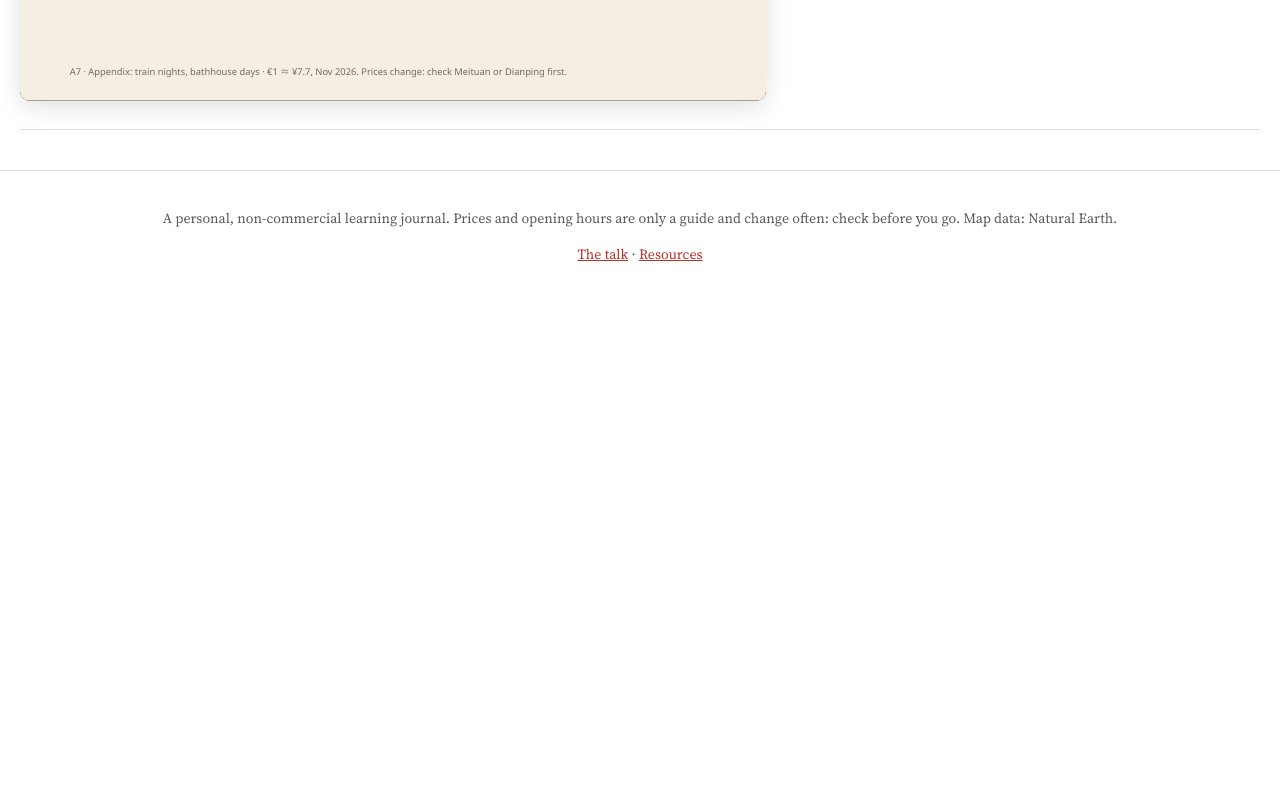
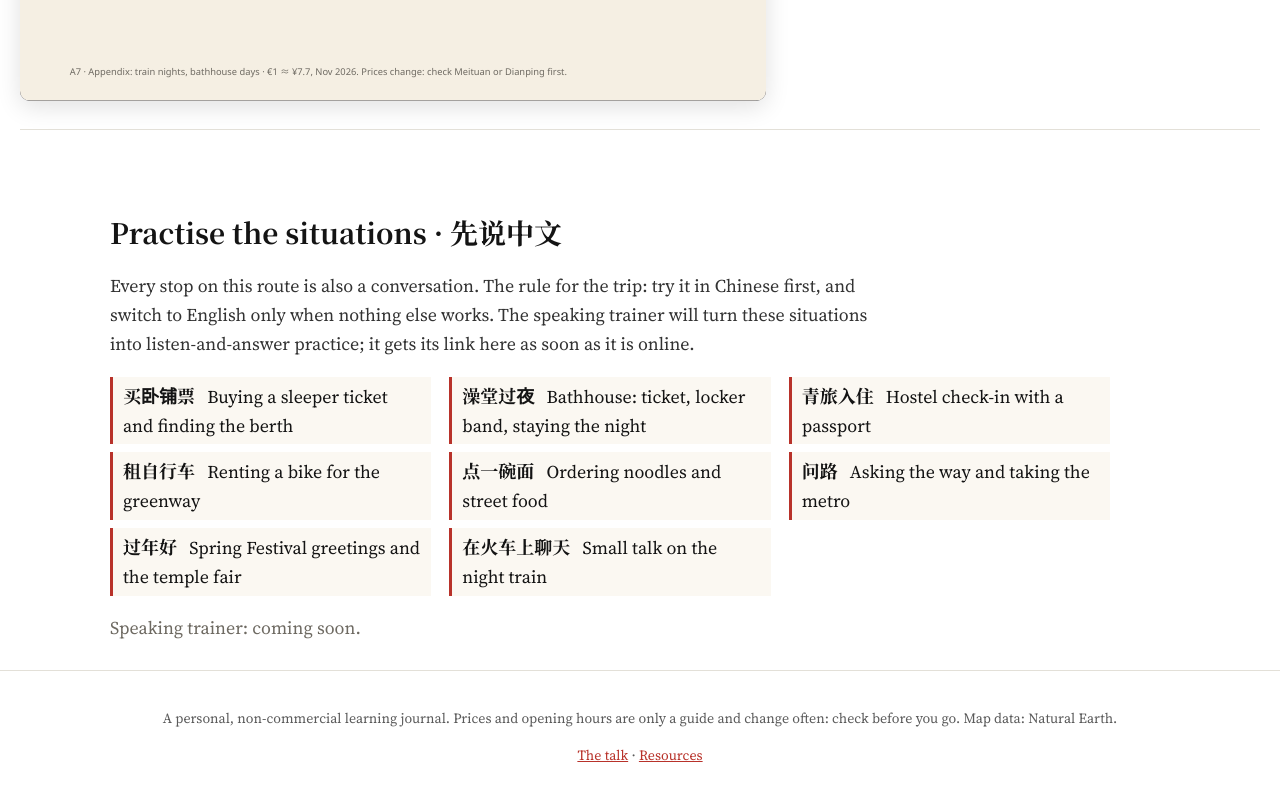
Before and after one commit to michaelwartmann/learning-journey, a plain HTML site: page appendix.html in a window 1280 px wide. Shown: the part 3554-4354 px from the top of the page. Before the commit the page ends 3883 px from the top, so only its background shows below. Drawn offline with Linux system fonts and the light colour scheme.

Commit message:
Appendix: practise-the-situations section, Chinese first
Eight travel situations from the route with hover pinyin, and a spot
for the speaking trainer link once it is online.

Co-Authored-By: Claude Opus 5.5 <noreply@anthropic.com>
Claude-Session: https://claude.ai/code/session_019JMLahbgesnx2TD5pqFvBZ

```diff
--- a/appendix.html
+++ b/appendix.html
@@ -14,6 +14,11 @@
 <meta name="description" content="A rough plan for travelling through China on night trains and sleeping in 24-hour bathhouses: a map, dates, Spring Festival in Chengdu and one or two bathhouses per city.">
 <link rel="stylesheet" href="fonts/fonts.css">
 <link rel="stylesheet" href="deck.css">
+<style>
+.scenes{list-style:none;padding:0;display:grid;grid-template-columns:repeat(auto-fill,minmax(300px,1fr));gap:8px 18px;max-width:1000px}
+.scenes li{border-left:3px solid #B8322A;padding:4px 10px;background:#FBF8F2}
+.scenes b{font-family:"Noto Serif SC",serif;margin-right:8px}
+</style>
 </head>
 <body class="lang-en">
 <header class="top">
@@ -35,6 +40,23 @@
 </section>
 
 <main id="deck"></main>
+
+<section class="intro" id="practise">
+  <h2 style="font-family:'Noto Serif SC',Georgia,serif;font-size:28px;margin:10px 0 4px">Practise the situations · 先说中文</h2>
+  <p>Every stop on this route is also a conversation. The rule for the trip: try it in Chinese first, and switch to English only when nothing else works. The speaking trainer will turn these situations into listen-and-answer practice; it gets its link here as soon as it is online.</p>
+  <ul class="scenes">
+    <li><b><span class="h" data-p="mǎi">买</span><span class="h" data-p="wò">卧</span><span class="h" data-p="pù">铺</span><span class="h" data-p="piào">票</span></b> Buying a sleeper ticket and finding the berth</li>
+    <li><b><span class="h" data-p="zǎo">澡</span><span class="h" data-p="táng">堂</span><span class="h" data-p="guò">过</span><span class="h" data-p="yè">夜</span></b> Bathhouse: ticket, locker band, staying the night</li>
+    <li><b><span class="h" data-p="qīng">青</span><span class="h" data-p="lǚ">旅</span><span class="h" data-p="rù">入</span><span class="h" data-p="zhù">住</span></b> Hostel check-in with a passport</li>
+    <li><b><span class="h" data-p="zū">租</span><span class="h" data-p="zì">自</span><span class="h" data-p="xíng">行</span><span class="h" data-p="chē">车</span></b> Renting a bike for the greenway</li>
+    <li><b><span class="h" data-p="diǎn">点</span><span class="h" data-p="yì">一</span><span class="h" data-p="wǎn">碗</span><span class="h" data-p="miàn">面</span></b> Ordering noodles and street food</li>
+    <li><b><span class="h" data-p="wèn">问</span><span class="h" data-p="lù">路</span></b> Asking the way and taking the metro</li>
+    <li><b><span class="h" data-p="guò">过</span><span class="h" data-p="nián">年</span><span class="h" data-p="hǎo">好</span></b> Spring Festival greetings and the temple fair</li>
+    <li><b><span class="h" data-p="zài">在</span><span class="h" data-p="huǒ">火</span><span class="h" data-p="chē">车</span><span class="h" data-p="shàng">上</span><span class="h" data-p="liáo">聊</span><span class="h" data-p="tiān">天</span></b> Small talk on the night train</li>
+  </ul>
+  <p class="soon" style="color:#6E6A62">Speaking trainer: coming soon.</p>
+</section>
+
 
 <div id="show" hidden>
   <div class="showstage"><div class="stage"></div></div>
```
